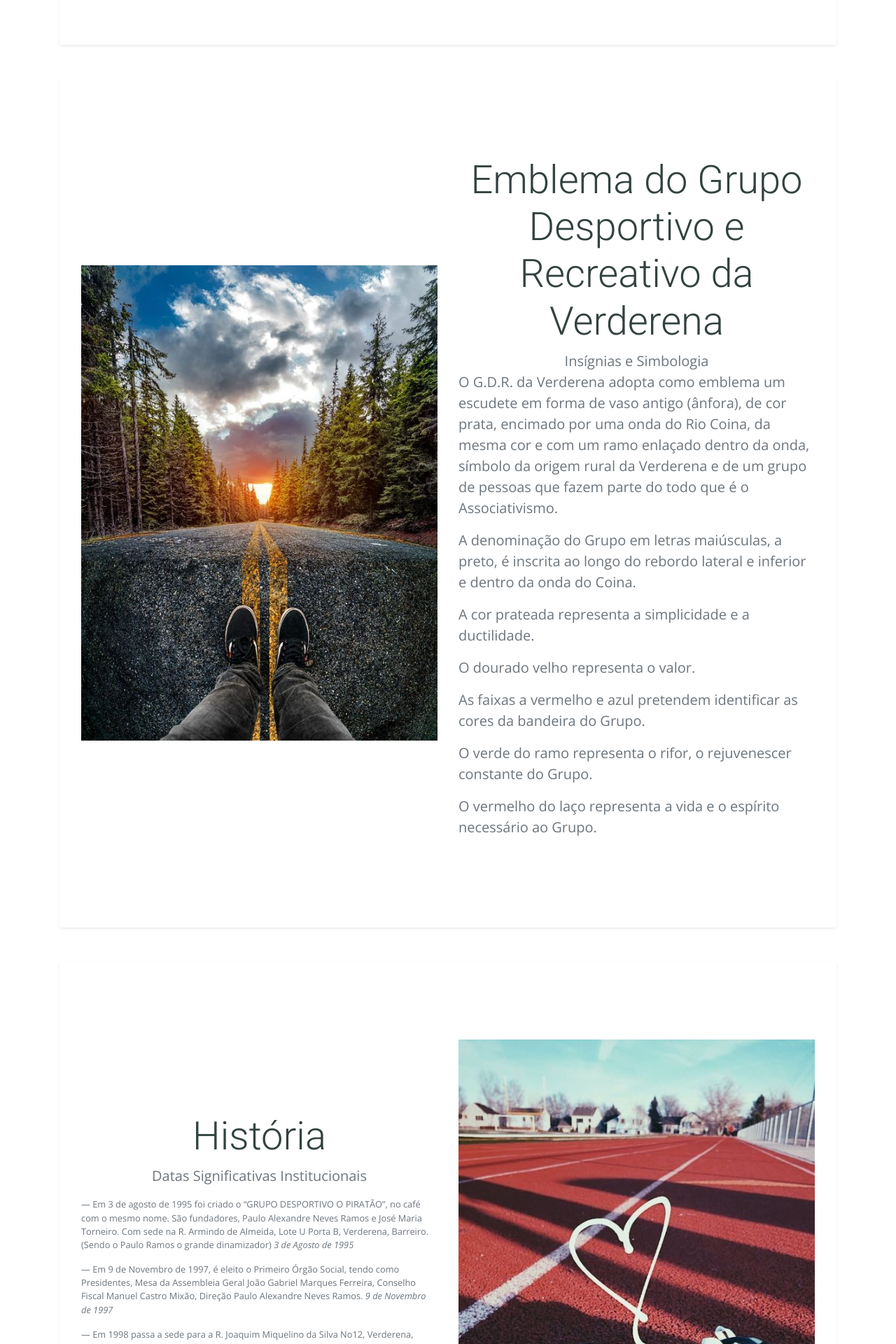
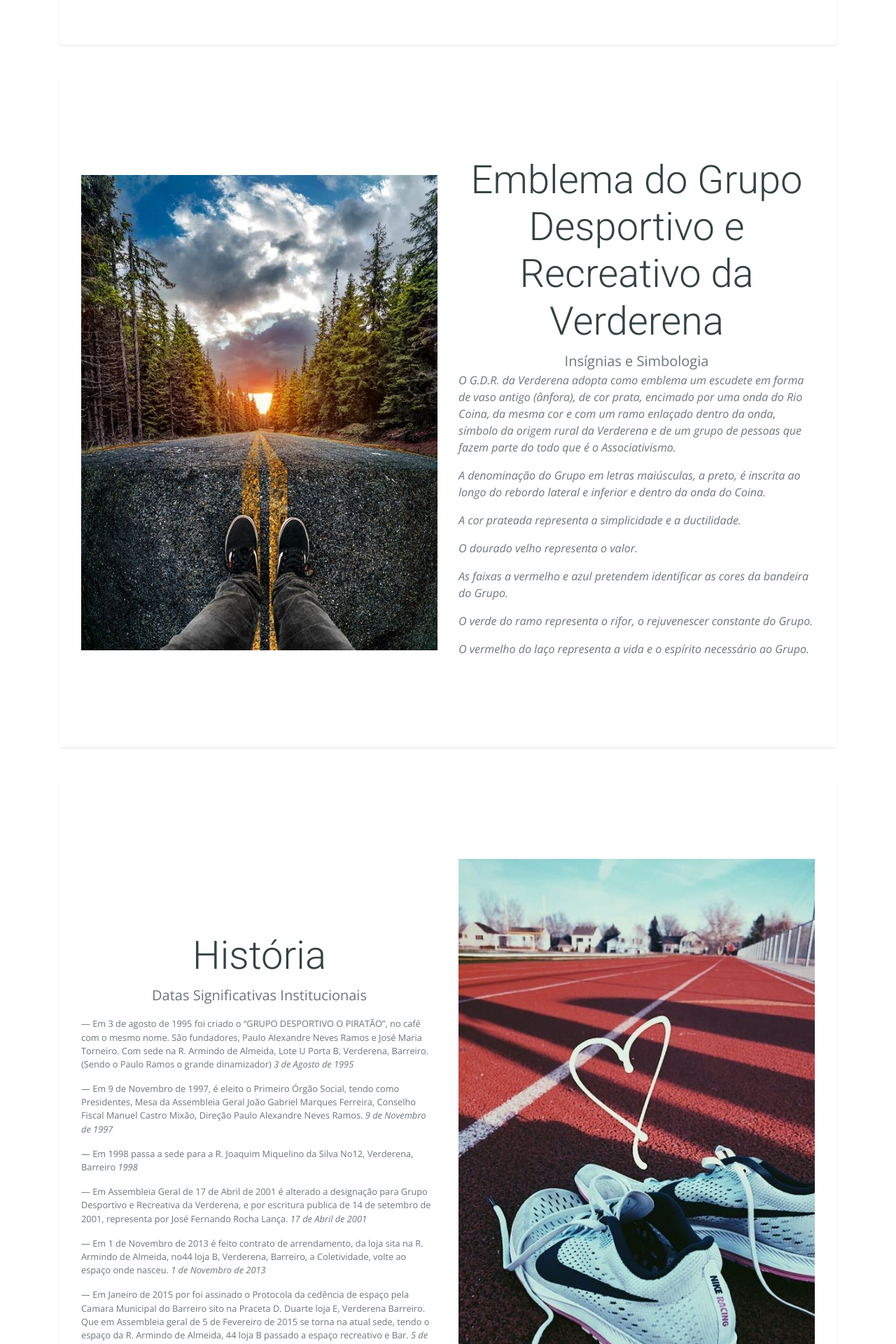
Before and after one commit to GDR-Verderena/gdr-verderena.github.io, a Jekyll site: the page built from about/index.html, in a window 1280 px wide. Shown: the part 1143-3063 px from the top of the page at 70% size. Built offline with Jekyll 4.4.1, drawn with Linux system fonts in a browser that asks for light colours; nearby versions of some CDN libraries; library files that are not in the unit come from our copies.

Commit message:
Update index.html

```diff
--- a/about/index.html
+++ b/about/index.html
@@ -83,13 +83,13 @@ title: G. D. R. Verderena
         <h1 class="display-4 text-center">Emblema do Grupo Desportivo e Recreativo da Verderena</h1>
         <p class="lead text-center text-muted mb-0">Insígnias e Simbologia</p>
 
-	<p class="lead text-muted">O G.D.R. da Verderena adopta como emblema um escudete em forma de vaso antigo (ânfora), de cor prata, encimado por uma onda do Rio Coina, da mesma cor e com um ramo enlaçado dentro da onda, símbolo da origem rural da Verderena e de um grupo de pessoas que fazem parte do todo que é o Associativismo.</p>
-	<p class="lead text-muted">A denominação do Grupo em letras maiúsculas, a preto, é inscrita ao longo do rebordo lateral e inferior e dentro da onda do Coina. </p>
-	<p class="lead text-muted">A cor prateada representa a simplicidade e a ductilidade. </p>
-	<p class="lead text-muted">O dourado velho representa o valor. </p>
-	<p class="lead text-muted">As faixas a vermelho e azul pretendem identificar as cores da bandeira do Grupo.</p>
-	<p class="lead text-muted">O verde do ramo representa o rifor, o rejuvenescer constante do Grupo. </p>
-	<p class="lead text-muted">O vermelho do laço representa a vida e o espírito necessário ao Grupo. </p>
+	<p class="font-italic text-muted">O G.D.R. da Verderena adopta como emblema um escudete em forma de vaso antigo (ânfora), de cor prata, encimado por uma onda do Rio Coina, da mesma cor e com um ramo enlaçado dentro da onda, símbolo da origem rural da Verderena e de um grupo de pessoas que fazem parte do todo que é o Associativismo.</p>
+	<p class="font-italic text-muted">A denominação do Grupo em letras maiúsculas, a preto, é inscrita ao longo do rebordo lateral e inferior e dentro da onda do Coina. </p>
+	<p class="font-italic text-muted">A cor prateada representa a simplicidade e a ductilidade. </p>
+	<p class="font-italic text-muted">O dourado velho representa o valor. </p>
+	<p class="font-italic text-muted">As faixas a vermelho e azul pretendem identificar as cores da bandeira do Grupo.</p>
+	<p class="font-italic text-muted">O verde do ramo representa o rifor, o rejuvenescer constante do Grupo. </p>
+	<p class="font-italic text-muted">O vermelho do laço representa a vida e o espírito necessário ao Grupo. </p>
 	</div>
     </div>
   </div>
```
